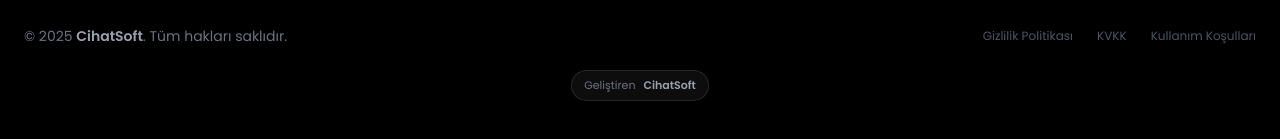
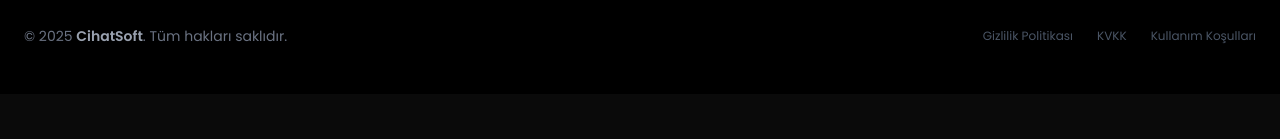
Before and after one commit to iddaasohbet/celvo, a Next.js app: page / in a window 1280 px wide. Shown: the part 6206-6345 px from the top of the page. After the commit the page ends 6300 px from the top, so only its background shows below. Built offline with nearby package versions, Linux system fonts and the light colour scheme.

Commit message:
chore(footer): remove developer credit badge as requested

```diff
--- a/src/components/Footer.tsx
+++ b/src/components/Footer.tsx
@@ -209,17 +209,6 @@ export default function Footer() {
             <Link href="/kullanim-kosullari" className="hover:text-gray-400">Kullanım Koşulları</Link>
           </div>
         </div>
-
-        {/* Minimal Developer Credit */}
-        <div className="mt-6 flex justify-center">
-          <Link
-            href="/"
-            className="inline-flex items-center gap-2 rounded-full border border-white/10 bg-white/5 px-3 py-1.5 text-[11px] text-gray-500 transition-colors hover:border-[#d4af37]/40 hover:text-[#d4af37]"
-          >
-            <span>Geliştiren</span>
-            <span className="font-semibold text-gray-400">CihatSoft</span>
-          </Link>
-        </div>
       </div>
     </footer>
   );
```
